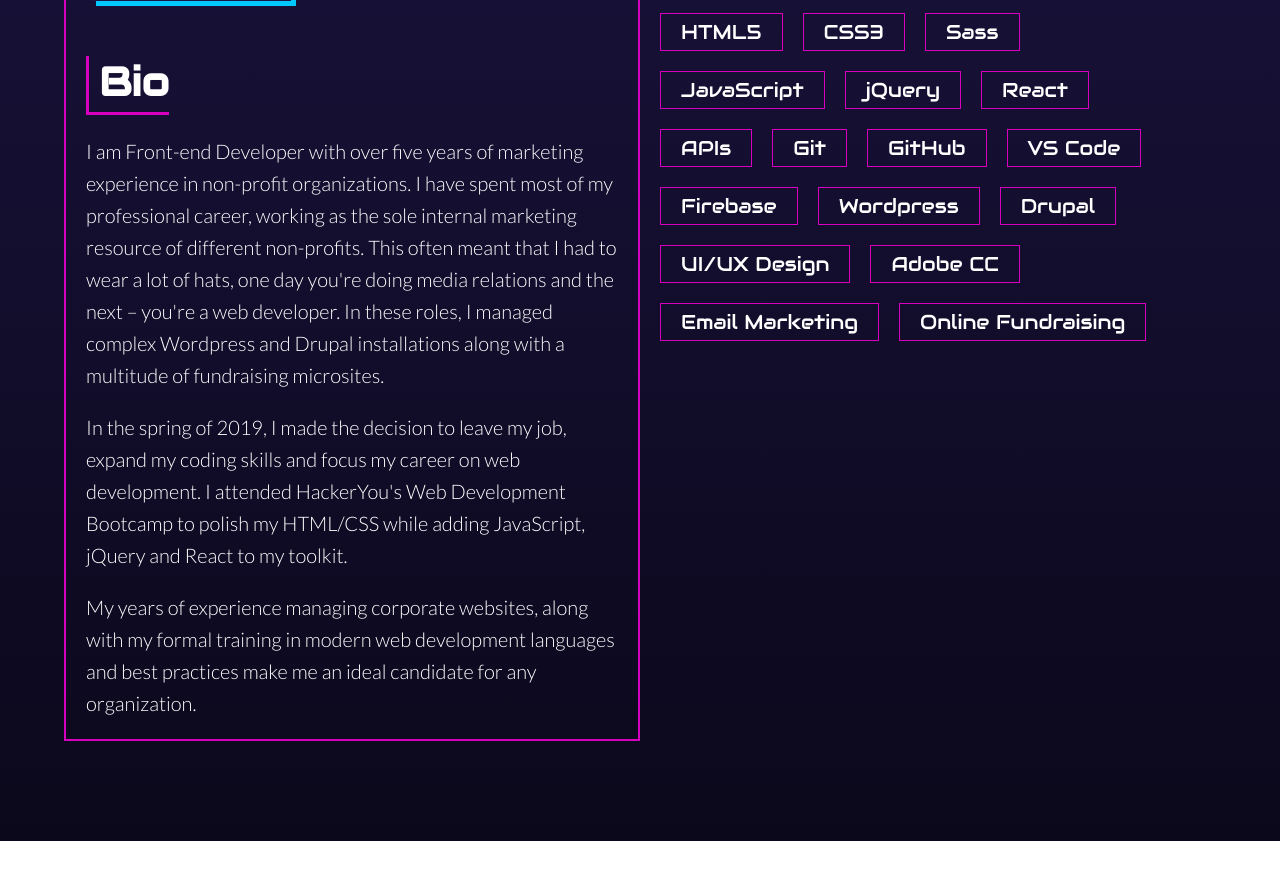
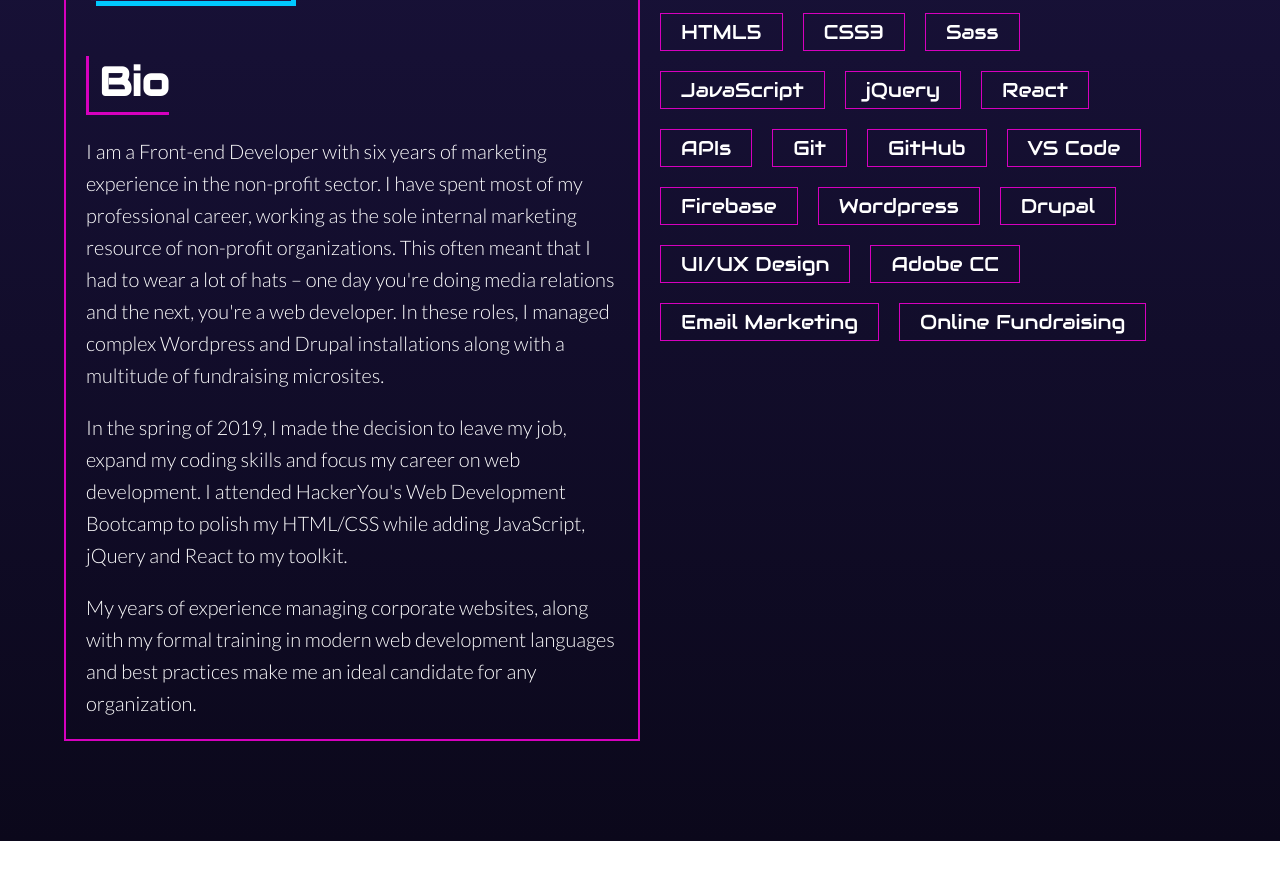
Before and after one commit to eugenefm/personalSite, a plain HTML site: page index.html in a window 1280 px wide. Shown: the part 1212-2091 px from the top of the page. Drawn offline with Linux system fonts and the light colour scheme; a web font is replaced by a local one.

Commit message:
bio typo

```diff
--- a/index.html
+++ b/index.html
@@ -53,7 +53,7 @@
           <div class="col1 textBox">
             <img src="./assets/maxEugene.jpg">
             <h3>Bio</h3>
-            <p>I am Front-end Developer with over five years of marketing experience in non-profit organizations. I have spent most of my professional career, working as the sole internal marketing resource of different non-profits. This often meant that I had to wear a lot of hats, one day you're doing media relations and the next – you're a web developer. In these roles, I managed complex Wordpress and Drupal installations along with a multitude of fundraising microsites.</p>
+            <p>I am a Front-end Developer with six years of marketing experience in the non-profit sector. I have spent most of my professional career, working as the sole internal marketing resource of non-profit organizations. This often meant that I had to wear a lot of hats – one day you're doing media relations and the next, you're a web developer. In these roles, I managed complex Wordpress and Drupal installations along with a multitude of fundraising microsites.</p>
 
             <p>In the spring of 2019, I made the decision to leave my job, expand my coding skills and focus my career on web development. I attended HackerYou's Web Development Bootcamp to polish my HTML/CSS while adding JavaScript, jQuery and React to my toolkit.</p>
 
```
